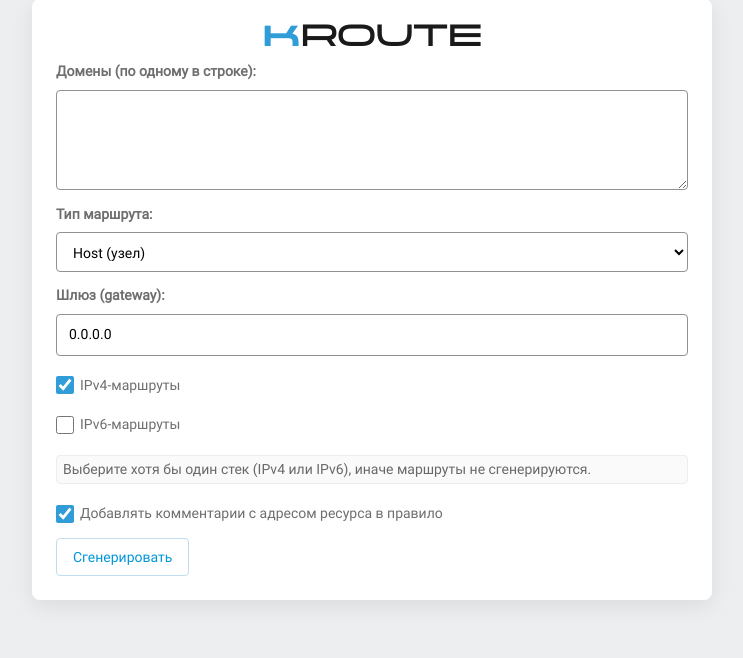
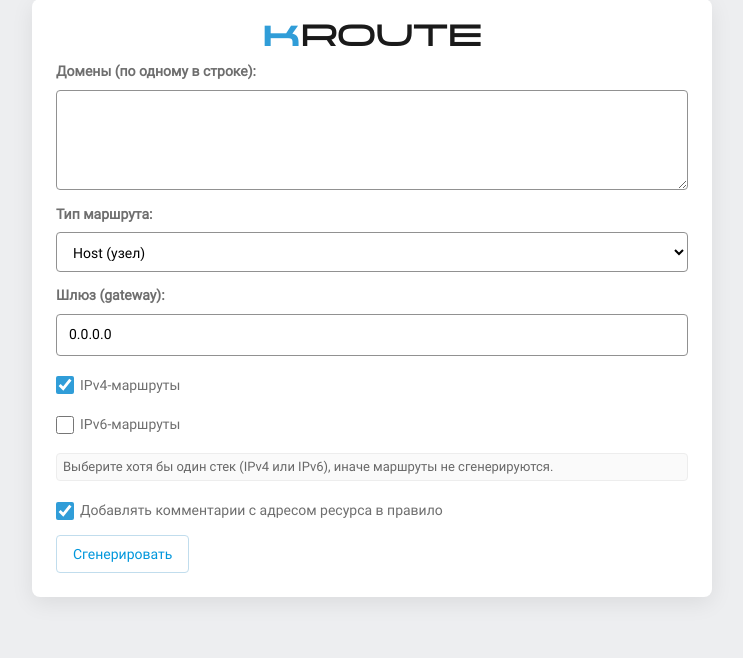
Before and after one commit to zoixc/keenroute, a Flask app: page / in a window 1280 px wide. Shown: the part 29-687 px from the top of the page, without its empty margins (268-1011 px from the left). Run offline with Flask 3, Linux system fonts and the light colour scheme; some libraries are stand-ins or nearby versions.

Commit message:
Update style.css

```diff
--- a/static/css/style.css
+++ b/static/css/style.css
@@ -209,14 +209,18 @@ textarea:focus, input:focus, select:focus {
  .checkbox-row .hint {
   display: block;          /* всегда блок */
 /*  visibility: hidden;      /* скрыт по умолчанию */
-  margin-top: 14px;
+  margin-top: 12px;
   color: #686868;
   background: #fafafa;
   border: 1px solid #ededed;
   padding: 4px 6px;
   border-radius: 4px;
-  font-size: 14px;
+  font-size: 13px;
   line-height: 1.4;
+}
+
+.comment_checkbox {
+  margin-top: 11px;
 }
 
 .checkbox-row.error .hint {
```
